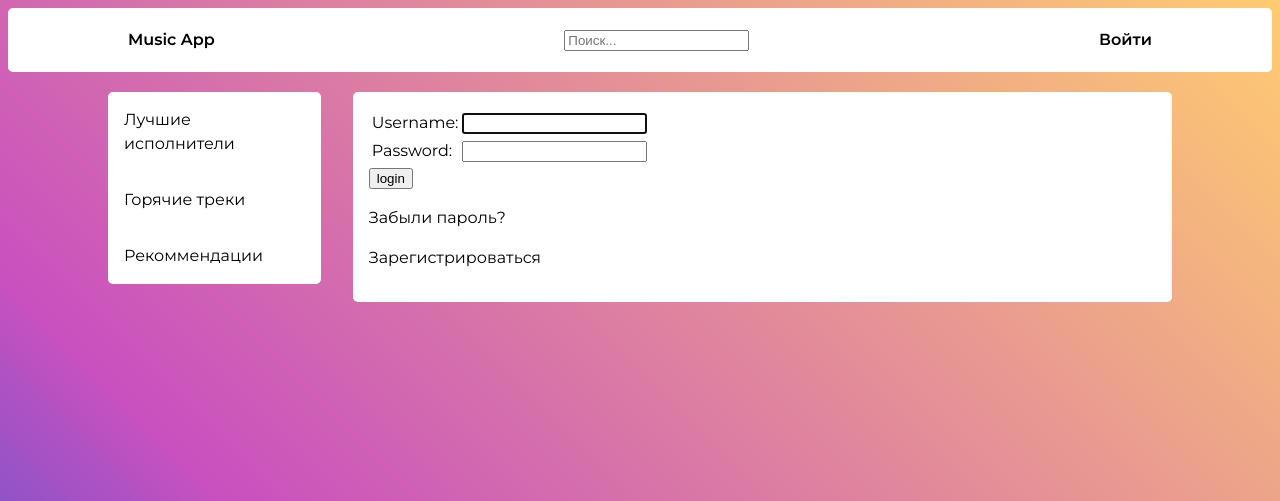
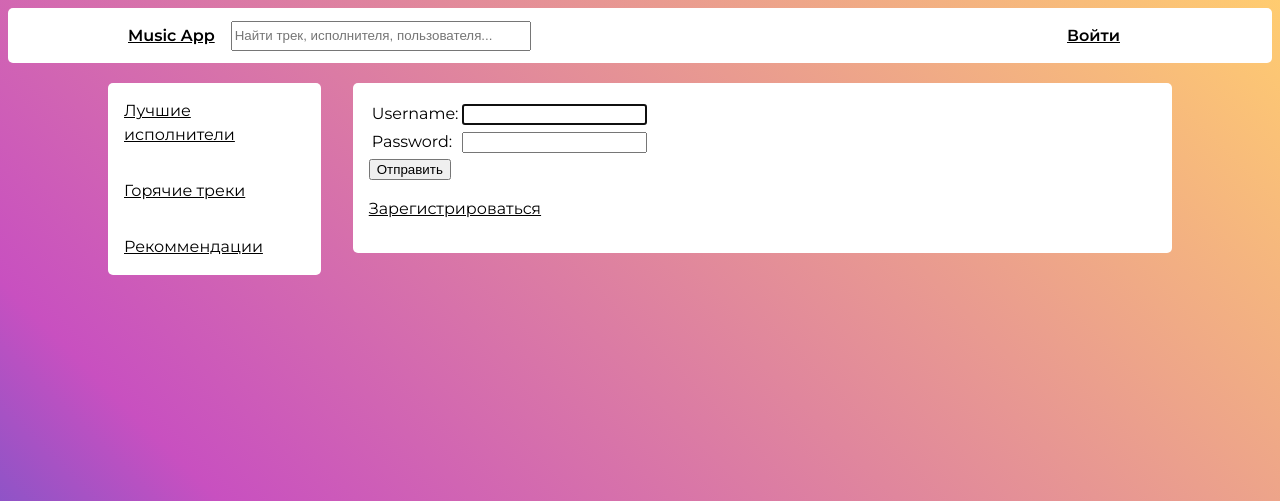
Before and after one commit to Vixroff/social-music-app, a Django app: page /accounts/login/ in a window 1280 px wide. Shown: the top 501 px of the page. Run offline with Django 4.2, Linux system fonts and the light colour scheme.

Commit message:
Updated navbar styles

```diff
--- a/app/static/css/style.css
+++ b/app/static/css/style.css
@@ -12,18 +12,18 @@ body{
     height: 100%;
 }
 
-.lhlh{
-    font: 1em sans-serif;
-}
-
 section{
     margin-bottom: 20px;
 }
 
 a{
-    text-decoration: none;
+    /* text-decoration: none; */
     color: #000;
 }
+
+/* .lol{
+    color: #000;
+} */
 
 ul{
     margin: 0;
@@ -32,17 +32,33 @@ ul{
 }
 
 .navbar{
+    background: #fff;
     border-radius: 5px;
     display: flex;
-    justify-content: space-between;
+    align-items: center;
     width: 100%;
-    background: #fff;
-    padding: 20px 120px;
+    height: 55px;
+    padding: 5px 120px;
+}
+
+.navbar div{
+    margin-right: 16px;
+    display: inline-block;
 }
 
 .navbar a{
     font-weight: 800;
 }
+
+.navbar-right{
+    margin-left: auto;
+}
+
+.navbar .search-bar{
+    height: 30px;
+    width: 300px;
+}
+
 
 .main{
     display: flex;
--- a/app/templates/navbar.html
+++ b/app/templates/navbar.html
@@ -1,12 +1,26 @@
 <section class="navbar">
+    <div>
         <a href="/">Music App</a>
+    </div>
+    <div>
         <form method="get" action="{% url 'search' %}">
-        <input type="text" placeholder="Поиск..." name="query">
+            <div>
+                <input class="search-bar" type="text" placeholder="Найти трек, исполнителя, пользователя..." name="query">
+            </div>
         </form>
+    </div>
+    <div class="navbar-right">
         {% if not request.user.is_authenticated %}
+            <div class="navbar-right">
                 <a href="{% url 'login' %}">Войти</a>
+            </div>
         {% else %}
+            <div>
                 <a href="{% url 'profile' %}">Мой профиль</a>
+            </div>
+            <div>
                 <a href="{% url 'logout' %}">Выйти</a>
+            </div>
         {% endif %}
+    </div>
 </section>
--- a/app/templates/registration/login.html
+++ b/app/templates/registration/login.html
@@ -13,10 +13,10 @@
             <td>{{ form.password }}</td>
         </tr>
     </table>
-    <input type="submit" value="login">
     <input type="hidden" name="next" value="{{ next }}">
+    <button type="submit">Отправить</button>
 </form>
-<p><a href="{% url 'password_reset' %}">Забыли пароль?</a></p>
+<!-- <p><a href="{% url 'password_reset' %}">Забыли пароль?</a></p> -->
 <p><a href="{% url 'registration' %}">Зарегистрироваться</a></p>
 
 {% endblock %}
```
Lines whose indentation alone changed are shown as unchanged.
